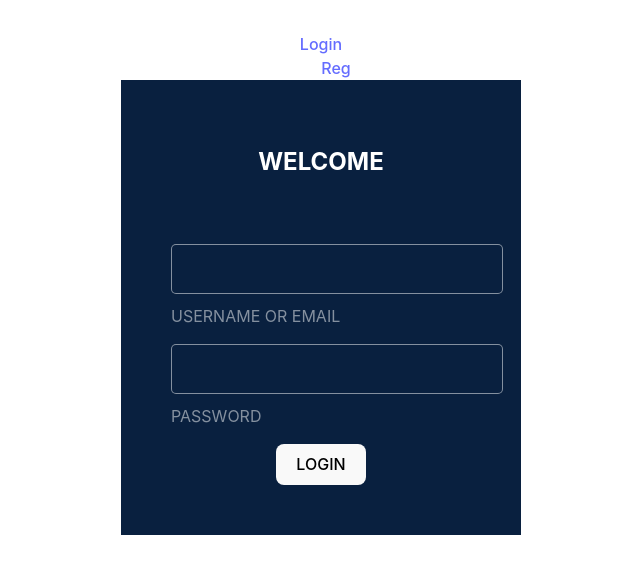
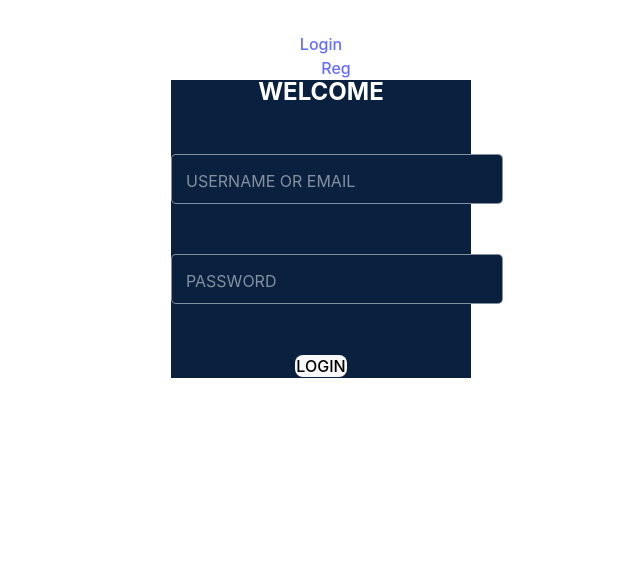
Before and after one commit to NongChen1223/vue3-eplc, a Vue app: page /login in a window 1280 px wide. Shown: the top 574 px of the page, without its empty margins (319-959 px from the left). Built offline with nearby package versions, Linux system fonts and the light colour scheme.

Commit message:
update : 更新输入框动效

```diff
--- a/src/view/login.vue
+++ b/src/view/login.vue
@@ -36,9 +36,11 @@ onMounted(() => {
 </script>
 
 <style lang="scss" scoped>
+*{
+    margin: 0;
+    padding: 0;
+}
 .page-login{
-    padding: 50px;
-    // height: 400px;
     background: #09203f;
     display: flex;
     justify-content: center;
@@ -63,16 +65,27 @@ onMounted(() => {
             font-size: 1em;
             transition: 0.3s;
         }
+        /*
+         CSS 代码块表示当输入框输入的值合法或者获得了焦点时，相邻的 span 元素就会应用以下样式
+         即输入框输入合法值和获得焦点时。
+        */
         input:valid~span,input:focus~span{
-            color: #09203f;
-            transform: translateX(20px) translateY(-7px);
+            color: #50c9c3;
+            transform: translateX(20px) translateY(-7px);//向右平移20像素，向上平移7像素
             font-size: 0.65em;
-            padding: 10px 5px 0 0;
+            padding: 0 5px 0 5px;
+            background: #09203f;
+            letter-spacing: 0.1em;
+        }
+        input:valid input:focus{
+            border: 1px solid #50c9c3;
+
         }
         span{
             position: absolute;
+            top: 0;
             left: 0;
-            padding: 10px 5px 0 0 ;
+            padding: 15px;
             pointer-events: none;
             font-size: 1em;
             color: rgba(255,255,255,0.5);
```
